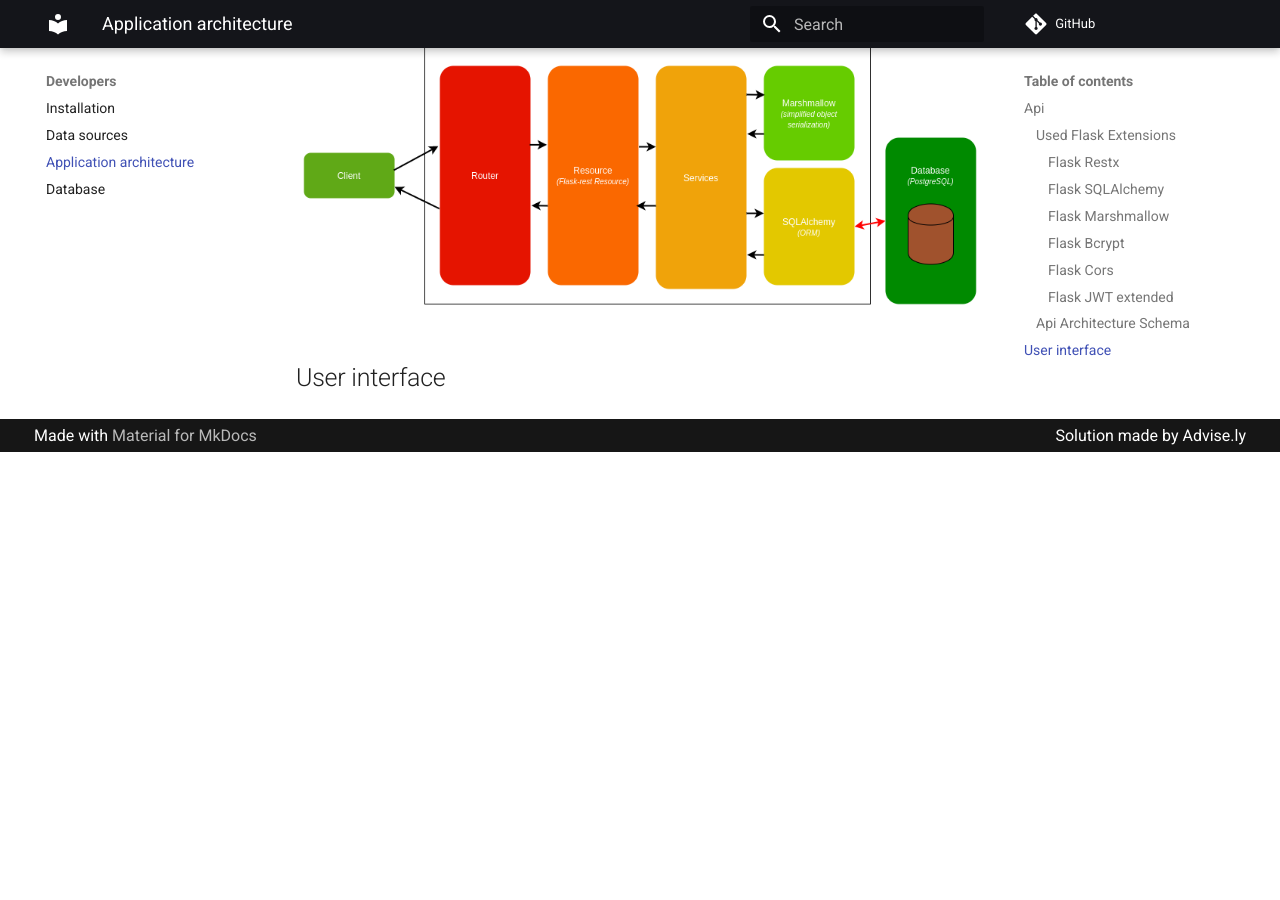
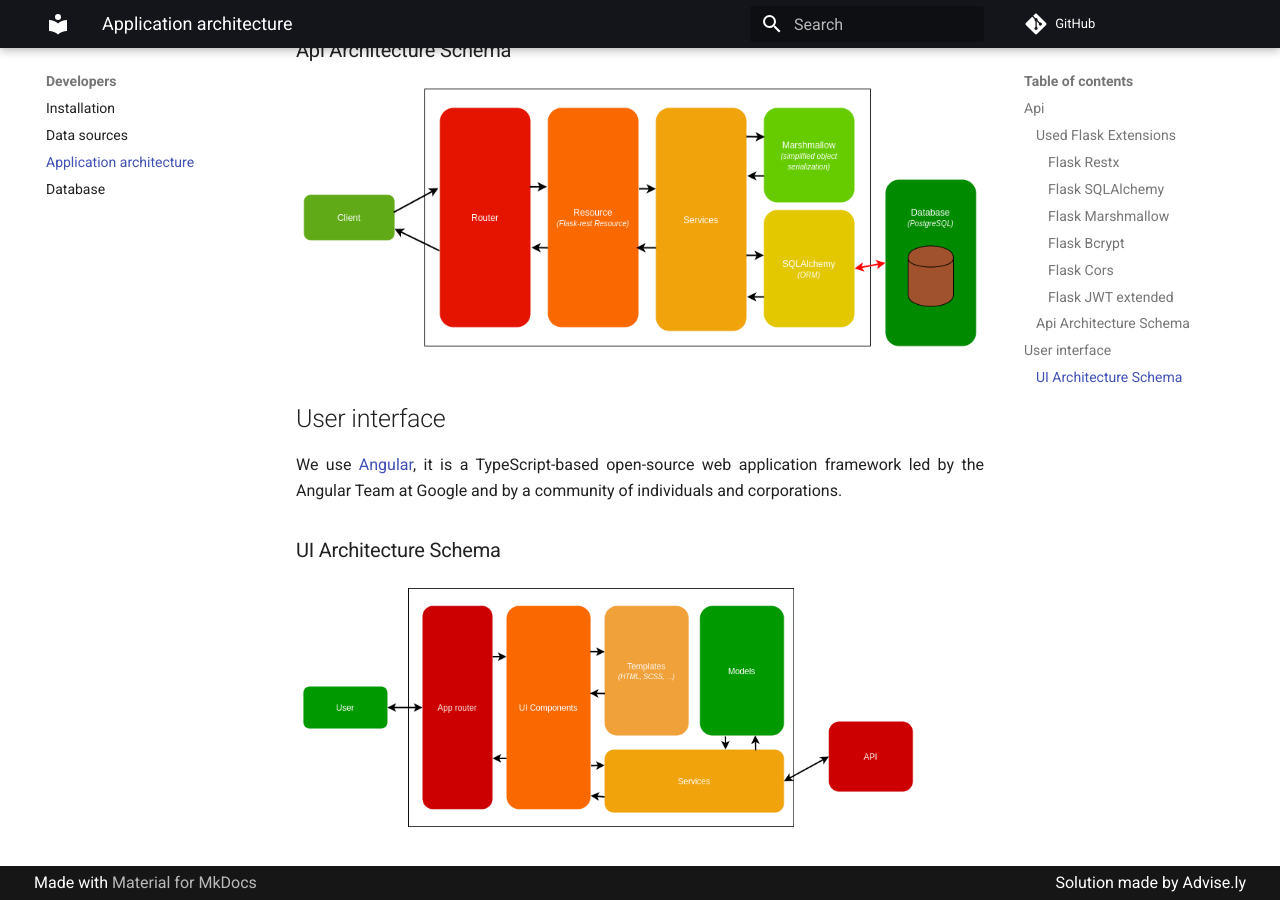
Before and after one commit to RomainCtl/RecoFinement, an MkDocs documentation site: the page built from docs/developers/architecture.md, in a window 1280 px wide and 900 px high, scrolled down 1948 px. Built offline with MkDocs 1.6.1 and Material for MkDocs 9.7.7, drawn with Linux system fonts in a browser that asks for light colours; comment, search, counter and statistics services are not loaded; before the commit the page ends 2400 px from its top, so only the background shows below that.

Commit message:
Add UI architecture schema

```diff
--- a/docs/developers/architecture.md
+++ b/docs/developers/architecture.md
@@ -72,3 +74,10 @@ You will find more informaiton about JWT in [official JWT website](https://jwt.i
 
 
 ## User interface
+
+We use [Angular](https://angular.io/), it is a TypeScript-based open-source web application framework led by the Angular Team at Google and by a community of individuals and corporations.
+
+
+### UI Architecture Schema
+
+![UI Architecture](../assets/images/ui_architecture.png)
```
Also changed, not shown: other parts of docs/developers/architecture.md (+2 -0 lines), docs/assets/images/ui_architecture.png (added).
